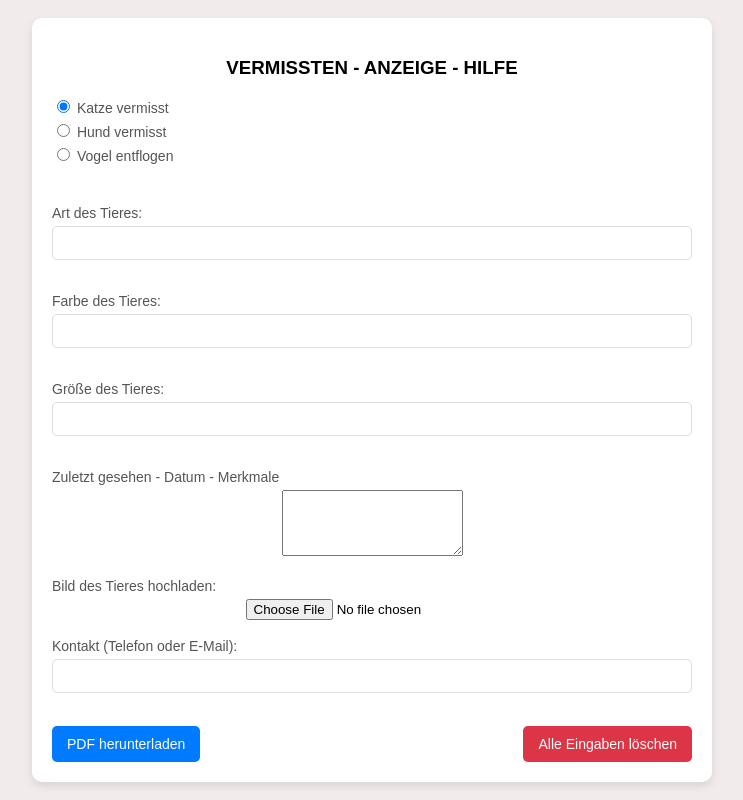
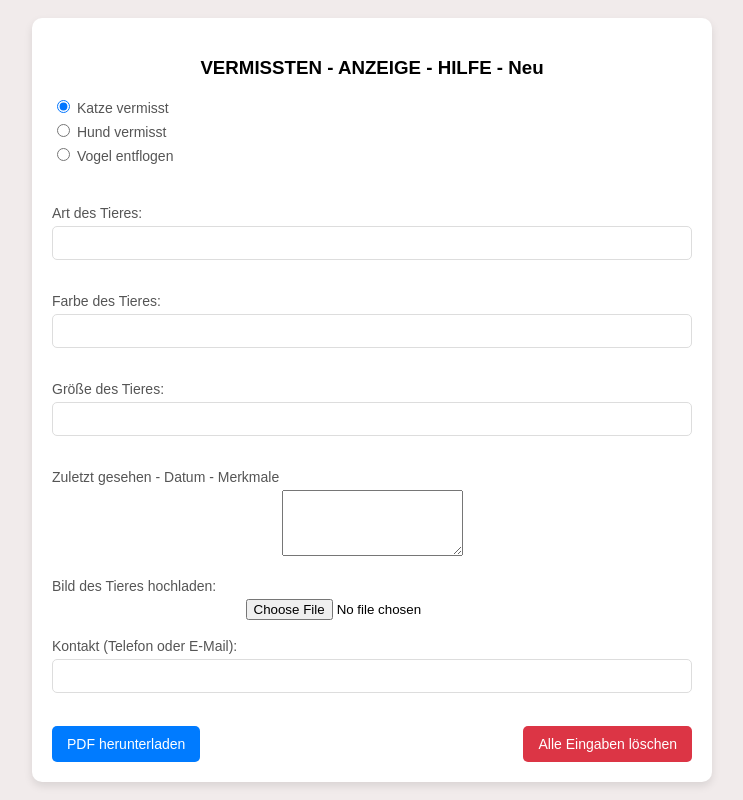
Before and after one commit to pascall100/tiervermisstenanzeige-, a plain HTML site: page katzdrei/index.html in a window 1280 px wide. Shown: the whole page, without its empty margins (268-1011 px from the left). Drawn offline with nearby package versions, Linux system fonts and the light colour scheme.

Commit message:
Update index.html
Ich habe neu dazugeschrieben.

```diff
--- a/katzdrei/index.html
+++ b/katzdrei/index.html
@@ -9,7 +9,7 @@
 </head>
 <body>
     <div class="container">
-        <h3>VERMISSTEN - ANZEIGE - HILFE </h3>
+        <h3>VERMISSTEN - ANZEIGE - HILFE - Neu  </h3>
         <form id="animalForm">
             <label>
                 <input type="radio" name="animalType" value="cat" checked> Katze vermisst
```
